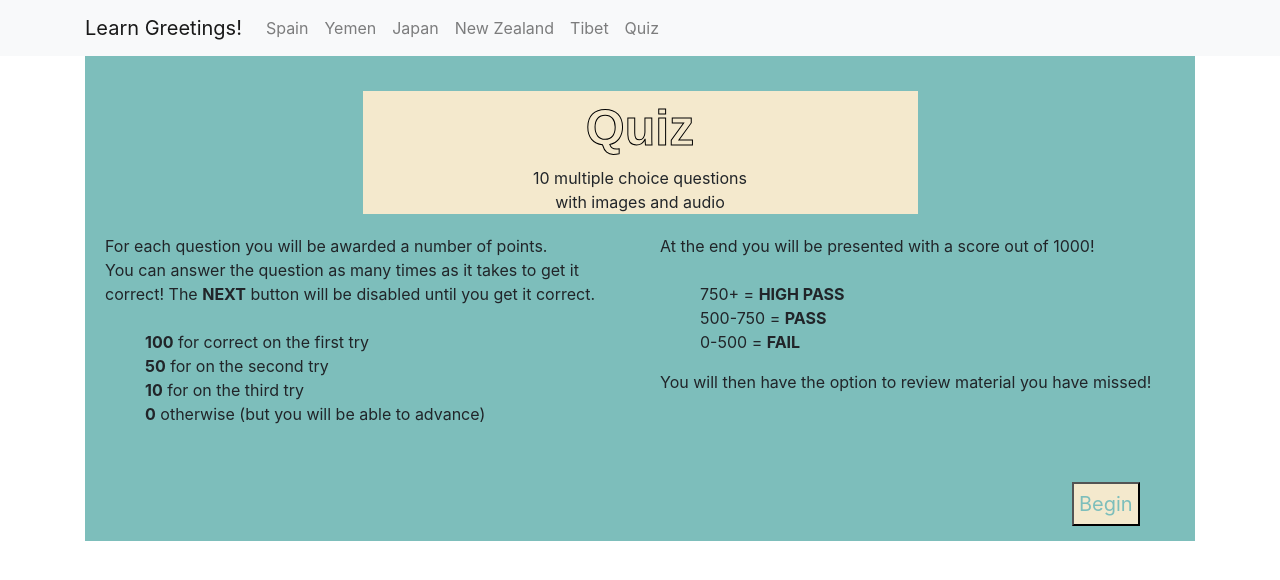
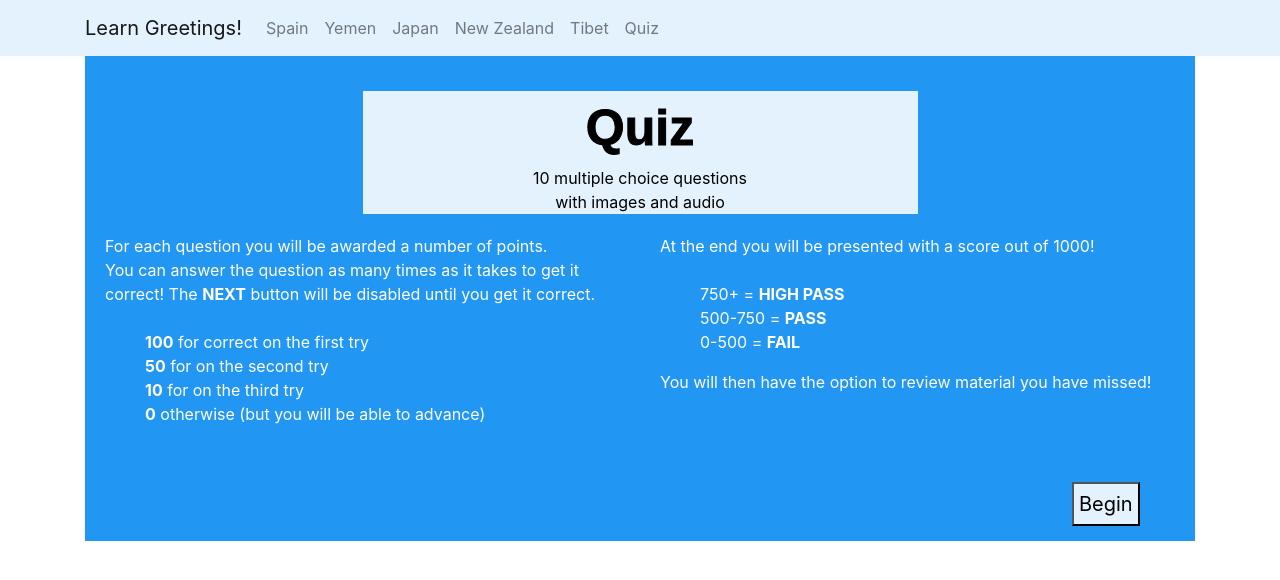
Before and after one commit to nlin0907/greetings, a Flask app: page /quiz in a window 1280 px wide. Shown: the top 580 px of the page. Run offline with Flask 2, Linux system fonts and the light colour scheme; some libraries are stand-ins or nearby versions.

Commit message:
css changes

```diff
--- a/static/main.css
+++ b/static/main.css
@@ -8,8 +8,9 @@
     margin-left: 20px;
     margin-top: 20px;
     padding: 5px;
-    background-color: #1AA7EC;
-    color: #FFE800;
+    background-color: #E3F2FD;
+    color: black;
+    border-radius: 5px solid white;
 }
 
 .bold{
@@ -19,7 +20,7 @@
 .header{
     text-align:center;
     margin-top: 20px;
-    color: #F4E9CD;
+    /* color: #E3F2FD; */
     -webkit-text-stroke: 1px black;
     font-size: 50px;
     font-family: 'Montserrat', sans-serif;
@@ -28,34 +29,45 @@
 
 .question{
     margin-bottom: 10px;
+    text-align:center;
+    margin-top: 20px;
+    color: black;
+    -webkit-text-stroke: 1px black;
+    font-size: 30px;
+    font-family: 'Montserrat', sans-serif;
+    font-weight: bold;
 }
 .pad{
     padding: 20px;
 }
 .accent{
-    background-color: #F4E9CD;
+    background-color: #E3F2FD;
+    color: black;
 }
 
 .main{
-    background-color: #7DBEBB
+    background-color: #7DBEBB;
+    color: white;
+
 }
 .center{
     text-align:center;
 }
 
 .bkg{
-    background-color: #7DBEBB;
+    background-color: #2196F3;
     padding: 15px;
+    color: white;
 }
 
 #begin{
     margin-left: 90%;
     margin-top: 20px;
     padding: 5px;
-    background-color: #F4E9CD;
-    color: #7DBEBB;
+    background-color: #E3F2FD;
+    color: black;
     font-size: 20px;
-    border-radius: 5px solid;
+    border-radius: 5px solid white;
 }
 #next{
     margin-left: 20px;
--- a/templates/layout.html
+++ b/templates/layout.html
@@ -23,7 +23,7 @@
   </head>
   <body>
 
-    <nav class="navbar navbar-expand-lg navbar-light bg-light">
+    <nav class="navbar navbar-expand-lg navbar-light accent">
       <div class="container">
         <a class="navbar-brand" href="/">Learn Greetings!</a>
         <button class="navbar-toggler" type="button" data-bs-toggle="collapse" data-bs-target="#navbarNavAltMarkup" aria-controls="navbarNavAltMarkup" aria-expanded="false" aria-label="Toggle navigation">
--- a/templates/quiz.html
+++ b/templates/quiz.html
@@ -8,8 +8,8 @@
     console.log(info)
 </script>
 
-<h1 class="question middle">{{info["question"]}}</h1>
-<div id="container">
+<div class="container bkg">
+    <h1 class="question pad">{{info["question"]}}</h1>
     <div class="row">
         <div class="col-md-6">
             <div id="additional"></div>
```
